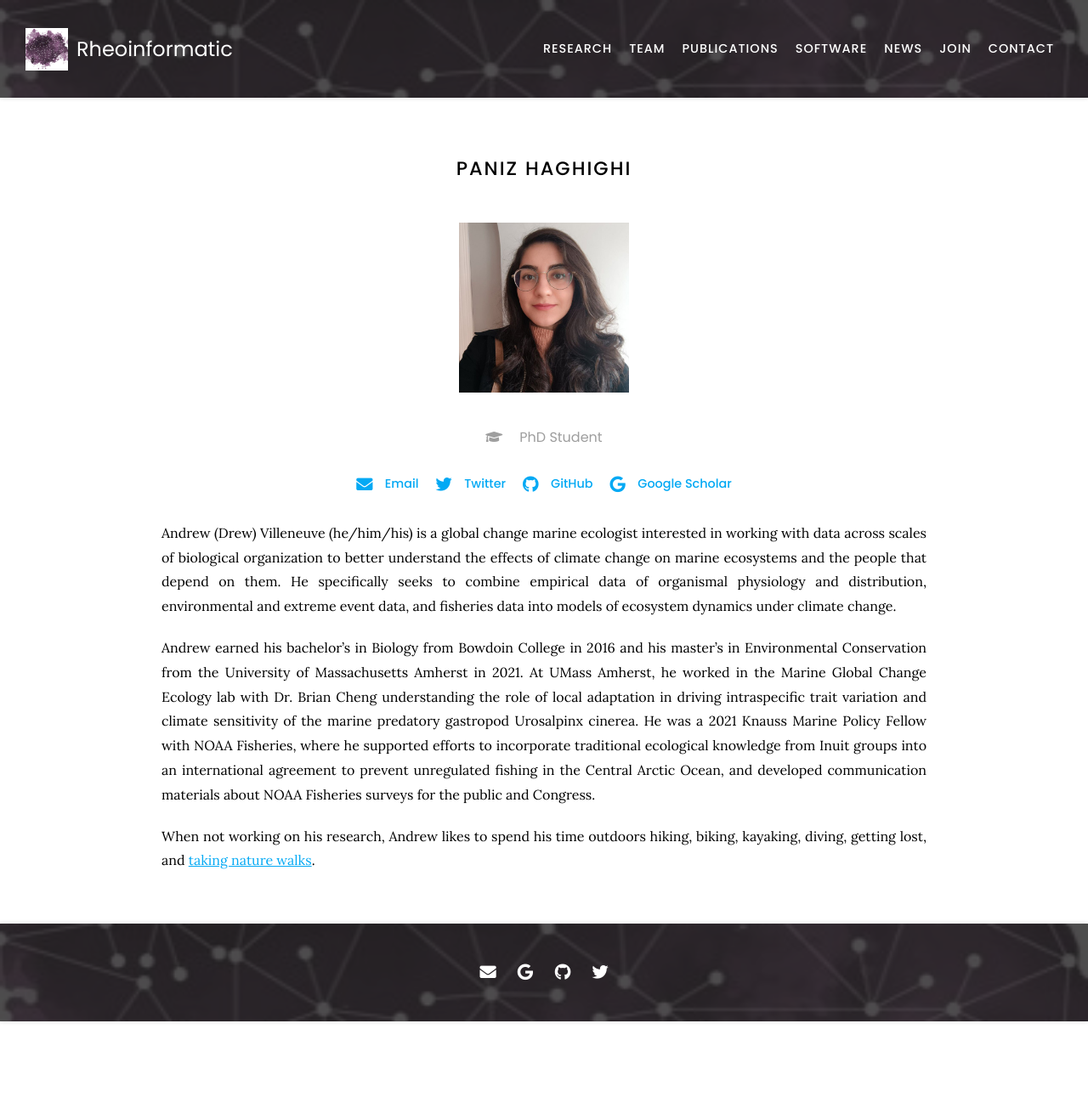
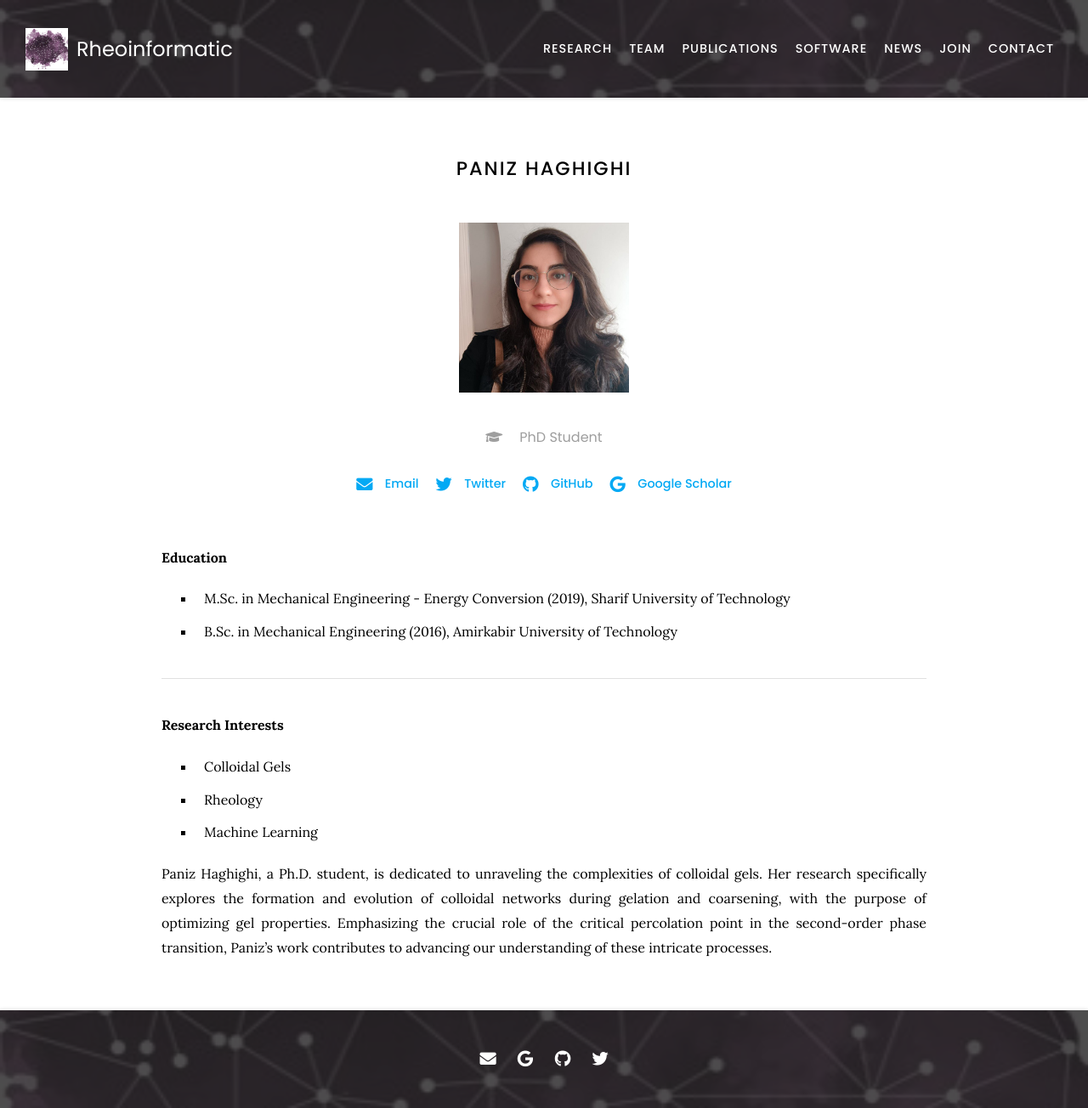
Before and after one commit to procf/procf.github.io, a Jekyll site: the page built from _members/paniz-haghighi.md, in a window 1280 px wide. Shown: the whole page at 85% size. Built offline with Jekyll 4.4.1, drawn with Linux system fonts in a browser that asks for light colours; nearby versions of some CDN libraries; before the commit the page ends 1202 px from its top, so only the background shows below that.

Commit message:
paniz-bio

```diff
--- a/_members/paniz-haghighi.md
+++ b/_members/paniz-haghighi.md
@@ -6,18 +6,26 @@ role: grad
 group: current
 aliases:
   - M. Saadat
-  - Andrew Villeneuve
-  - Drew Villeneuve
-  - A. Villeneuve
+
 links:
-  email: saadat.m@northeastern.edu
-  twitter: Villeneuvesci
-  github: villesci
-  google-scholar: BJlkwh0AAAAJ&hl
+  email: haghighi.p@northeastern.edu
+  twitter: https://twitter.com/panizhaghighi94
+  github: https://github.com/PanizHaghighi
+  google-scholar: https://scholar.google.com/citations?user=LSuqU6YAAAAJ&hl=en
 ---
+<br>
+**Education**
+<br>
+- M.Sc. in Mechanical Engineering - Energy Conversion (2019), Sharif University of Technology
+- B.Sc. in Mechanical Engineering (2016), Amirkabir University of Technology
+<br>
+<hr>
 
-Andrew (Drew) Villeneuve (he/him/his) is a global change marine ecologist interested in working with data across scales of biological organization to better understand the effects of climate change on marine ecosystems and the people that depend on them. He specifically seeks to combine empirical data of organismal physiology and distribution, environmental and extreme event data, and fisheries data into models of ecosystem dynamics under climate change.
+**Research Interests**
+<br>
+- Colloidal Gels
+- Rheology
+- Machine Learning
+<br>
 
-Andrew earned his bachelor’s in Biology from Bowdoin College in 2016 and his master’s in Environmental Conservation from the University of Massachusetts Amherst in 2021. At UMass Amherst, he worked in the Marine Global Change Ecology lab with Dr. Brian Cheng understanding the role of local adaptation in driving intraspecific trait variation and climate sensitivity of the marine predatory gastropod Urosalpinx cinerea. He was a 2021 Knauss Marine Policy Fellow with NOAA Fisheries, where he supported efforts to incorporate traditional ecological knowledge from Inuit groups into an international agreement to prevent unregulated fishing in the Central Arctic Ocean, and developed communication materials about NOAA Fisheries surveys for the public and Congress.
-
-When not working on his research, Andrew likes to spend his time outdoors hiking, biking, kayaking, diving, getting lost, and [taking nature walks](https://www.inaturalist.org/people/1160923).
+Paniz Haghighi, a Ph.D. student, is dedicated to unraveling the complexities of colloidal gels. Her research specifically explores the formation and evolution of colloidal networks during gelation and coarsening, with the purpose of optimizing gel properties. Emphasizing the crucial role of the critical percolation point in the second-order phase transition, Paniz's work contributes to advancing our understanding of these intricate processes.
```
